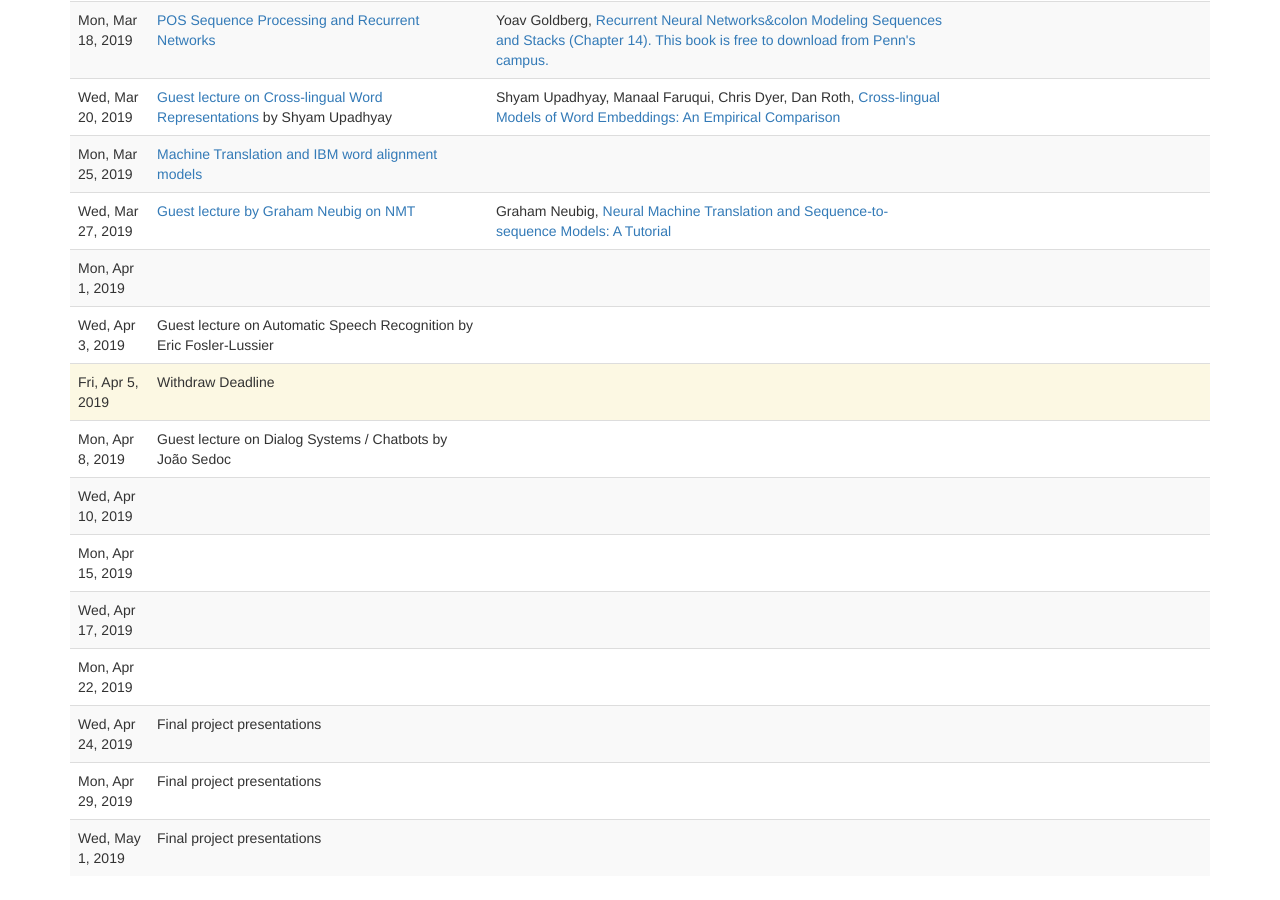
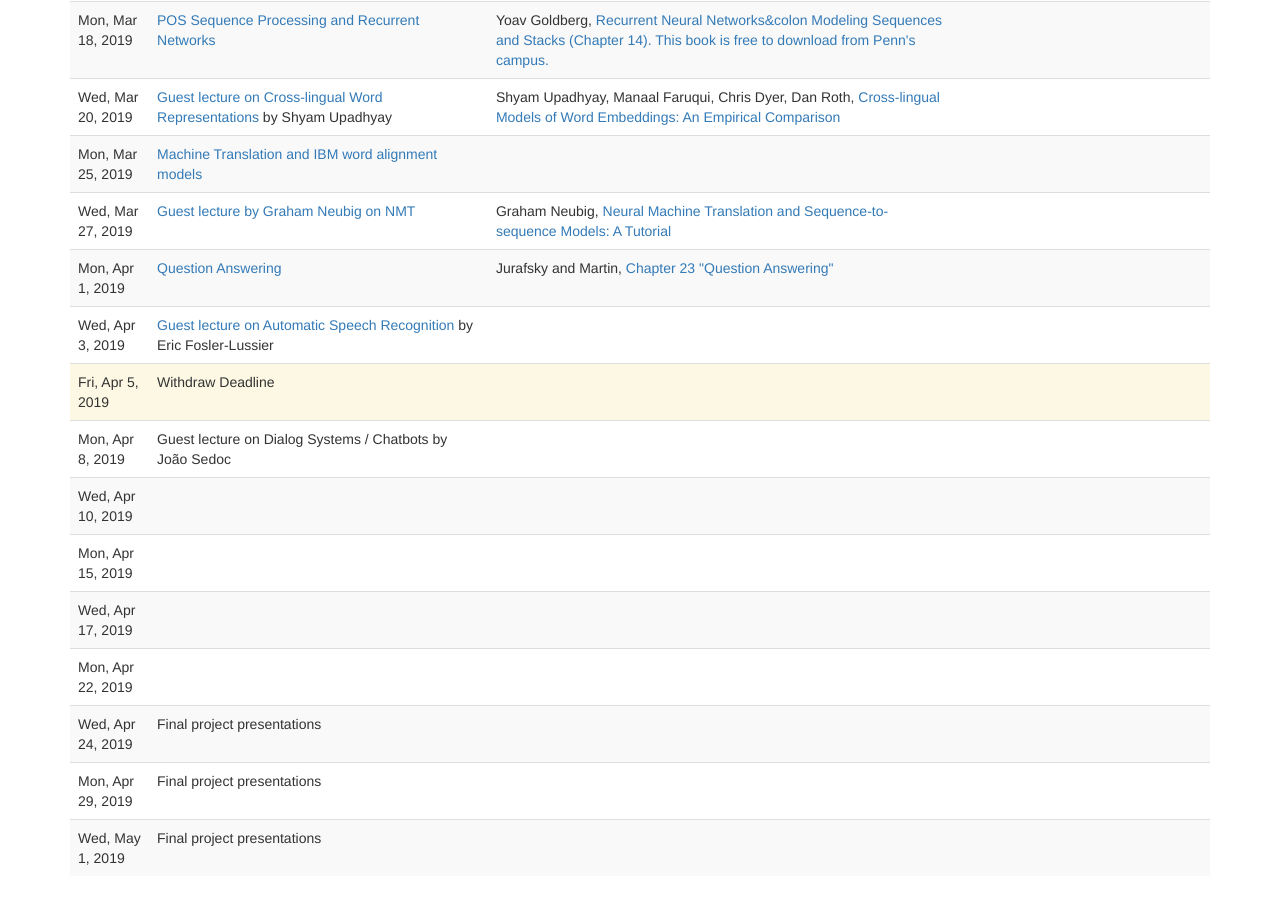
Before and after one commit to computational-linguistics-class/computational-linguistics-class.github.io, a Jekyll site: the page built from lectures.md, in a window 1280 px wide and 900 px high, scrolled down 1983 px. Built offline with Jekyll 4.4.1, drawn with Linux system fonts in a browser that asks for light colours; nearby versions of some CDN libraries; a script that is not in the unit is left out.

Commit message:
Question answering lecture

```diff
--- a/_data/lectures.yaml
+++ b/_data/lectures.yaml
@@ -306,13 +306,16 @@
       url: https://arxiv.org/abs/1703.01619
 -
   date: 2019-04-01
-  slides:
-  title:
-  slides_credit:
+  slides: slides/13-question-answering.pdf
+  title: Question Answering
   readings:
+    -
+      title: Chapter 23 "Question Answering"
+      authors: Jurafsky and Martin
+      url: https://web.stanford.edu/~jurafsky/slp3/23.pdf
 -
   date: 2019-04-03
-  slides:
+  slides: slides/90-guest_lecture_eric_fosler-lussier_ASR.pdf
   title: Guest lecture on Automatic Speech Recognition
   speaker: Eric Fosler-Lussier
   slides_credit: Eric Fosler-Lussier
```
Also changed, not shown: 2 other files.
